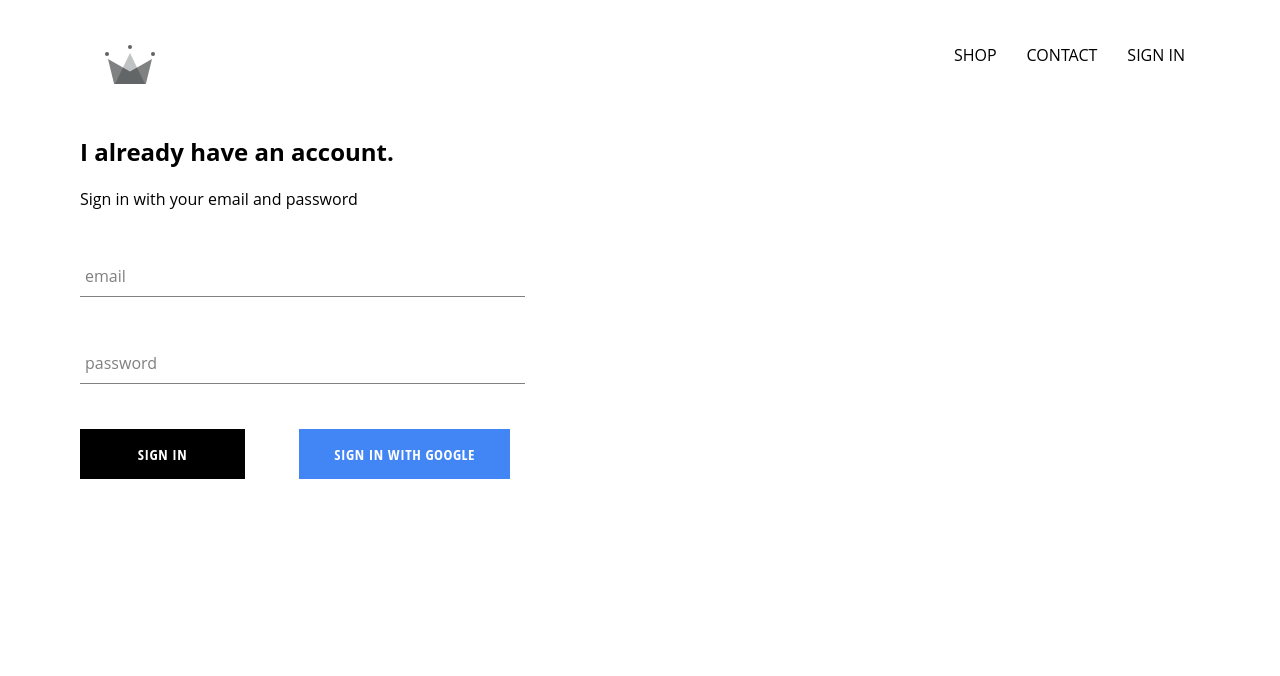
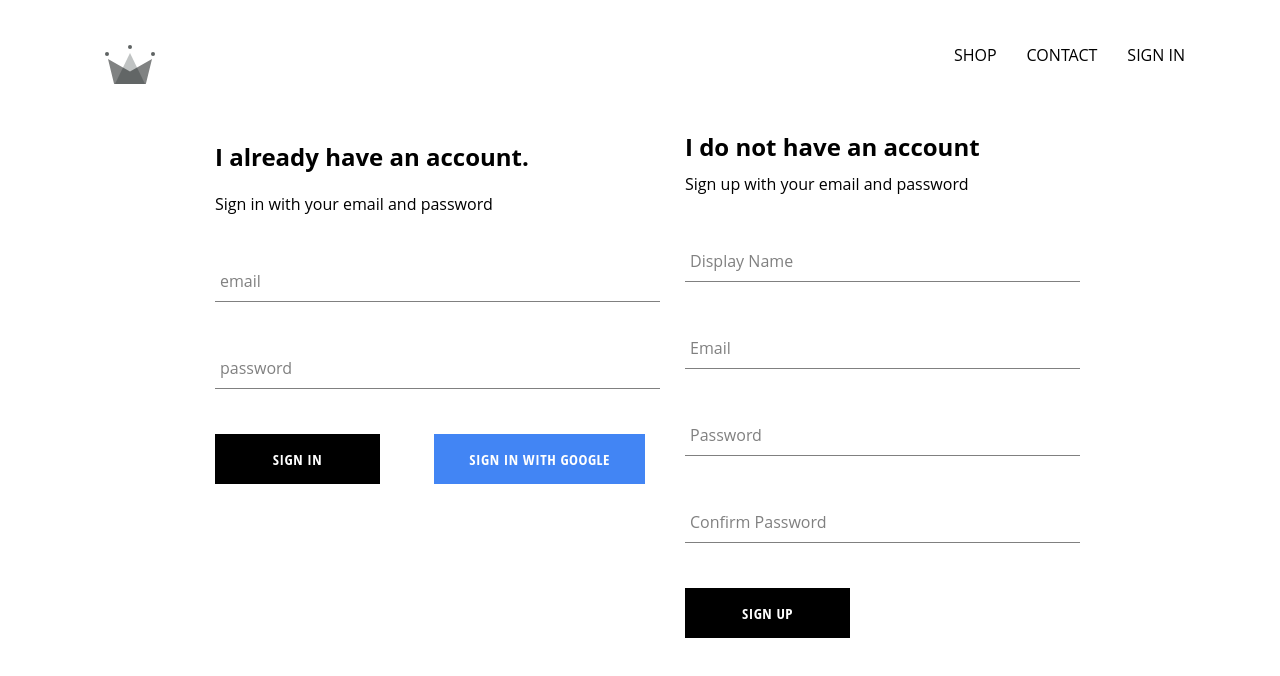
Before and after one commit to dimusiq/React-Firebase-E-Commerce, a React (Create React App) app: page /signin in a window 1280 px wide. Shown: the top 676 px of the page. Built offline with nearby package versions, Linux system fonts and the light colour scheme; no server answers; a web font is replaced by a local one.

Commit message:
added firebase tools and abillity to store auth users into firestore db

```diff
--- a/src/App.js
+++ b/src/App.js
@@ -7,7 +7,7 @@
 import ShopPage from '../src/pages/shop/shop.component.jsx'
 import Header from './components/header/header.component';
 import SignInAndSignUp from './pages/sign-in-sign-up/sign-in-and-sign-up.component';
-import { auth } from './firebase/firebase.utils'
+import { auth, createUserProfileDocument } from './firebase/firebase.utils'
 
 
 class App extends React.Component {
@@ -25,10 +25,20 @@
   //getting data from Firebase when state change  (someone signIn or signOut) and we're using method provide by firebase library
   componentDidMount(){
     //user state
-    this.unsubscribeFromAuth = auth.onAuthStateChanged( user => {
-      this.setState({ currentUser: user });
+    this.unsubscribeFromAuth = auth.onAuthStateChanged( async userAuth => {
+      if (userAuth) {
+        const userRef = await createUserProfileDocument(userAuth);
 
-      console.log(user);
+        userRef.onSnapshot(Snapshot => {
+          this.setState({
+            currentUser: {
+              id: Snapshot.id,
+              ...Snapshot.data()
+            }
+          });
+        });
+      }
+      this.setState({ currentUser: userAuth})
     })
   }
 
--- /dev/null
+++ b/src/components/sign-up/sign-up.component.jsx
@@ -0,0 +1,99 @@
+import React from 'react';
+
+import FormInput from '../form-input/form-input.component';
+import CustomButton from '../custom-button/custom-button.component';
+
+import { auth, createUserProfileDocument } from '../../firebase/firebase.utils';
+
+import './sign-up.styles.scss';
+
+class SignUp extends React.Component {
+    constructor(){
+        super();
+
+        this.state ={
+            displayName: '',
+            email: '',
+            password: '',
+            confirmPassword: ''
+        }
+    }
+
+    handleSubmit = async event =>{
+        event.preventDefault();
+
+        const { displayName, email, password, confirmPassword } = this.state;
+
+        if(password != confirmPassword){
+            alert ("password don't match");
+            return;
+        }
+        try{
+            const { user } = await auth.createUserWithEmailAndPassword(email, password)
+            await createUserProfileDocument(user, { displayName});
+            this.setState({
+            displayName: '',
+            email: '',
+            password: '',
+            confirmPassword: ''
+            })
+        }catch (error) {
+            console.error(error)
+        }
+    };
+
+    handleChange = event => {
+        const { name, value } = event.target;
+
+        this.setState({ [name]: value });
+    }
+
+    render(){
+        const { displayName, email, password, confirmPassword } = this.state;
+        return(
+            <div className='sign-up'>
+                <h2 className='title'>
+                I do not have an account
+                </h2>
+                <span>Sign up with your email and password</span>
+                <form className='sign-up-form' onSubmit={this.handleSubmit}>
+                    <FormInput
+                    type='text'
+                    name='displayName'
+                    value={displayName}
+                    onChange={this.handleChange}
+                    label='Display Name'
+                    required
+                    />
+                    <FormInput
+                    type='email'
+                    name='email'
+                    value={email}
+                    onChange={this.handleChange}
+                    label='Email'
+                    required
+                    />
+                    <FormInput
+                    type='password'
+                    name='password'
+                    value={password}
+                    onChange={this.handleChange}
+                    label='Password'
+                    required
+                    />
+                    <FormInput
+                    type='password'
+                    name='confirmPassword'
+                    value={confirmPassword}
+                    onChange={this.handleChange}
+                    label='Confirm Password'
+                    required
+                    />
+                    <CustomButton type='submit'> SIGN UP </CustomButton>
+                </form>
+            </div>
+        )
+    }
+}
+
+export default SignUp;
--- /dev/null
+++ b/src/components/sign-up/sign-up.styles.scss
@@ -0,0 +1,9 @@
+.sign-up {
+    display: flex;
+    flex-direction: column;
+    width: 380px;
+
+    .title {
+        margin: 10px 0;
+    }
+}
--- a/src/firebase/firebase.utils.js
+++ b/src/firebase/firebase.utils.js
@@ -13,6 +13,32 @@
   measurementId: "G-MMSM608PW9"
 };
 
+//function that allow us to take user off object //that we got back from our authentication library and //then store inside of our database
+export const createUserProfileDocument = async (userAuth, additionalData) =>{
+  if (!userAuth) return;
+
+  const userRef = firestore.doc(`users/${userAuth.uid}`);
+
+  const snapShot = await userRef.get();
+
+  if(!snapShot.exists) {
+    const { displayName, email } = userAuth;
+    const createAt = new Date();
+
+    try {
+      await userRef.set({
+        displayName,
+        email,
+        createAt,
+        ...additionalData
+      })
+    } catch (error){
+      console.log('error creating user', error.messages);
+    }
+  }
+  return userRef;
+};
+
 firebase.initializeApp(config);
 
 export const auth = firebase.auth();
--- a/src/pages/sign-in-sign-up/sign-in-and-sign-up.component.jsx
+++ b/src/pages/sign-in-sign-up/sign-in-and-sign-up.component.jsx
@@ -1,13 +1,14 @@
 import React from 'react';
 
 import SignIn from '../../components/sign-in/sign-in.component';
-
+import SignUp from '../../components/sign-up/sign-up.component';
 import './sign-in-and-sign-up.styles.scss';
 
 
 const SignInAndSignUp = () => (
-    <div className='sign'>
+    <div className='sign-in-and-sign-up'>
         <SignIn />
+        <SignUp />
     </div>
 )
 
--- a/src/pages/sign-in-sign-up/sign-in-and-sign-up.styles.scss
+++ b/src/pages/sign-in-sign-up/sign-in-and-sign-up.styles.scss
@@ -5,6 +5,13 @@
     top: -14px;
     font-size: 12px;
     color: $main-color;
+}
+
+.sign-in-and-sign-up {
+    width: 850px;
+    display: flex;
+    justify-content: space-between;
+    margin: 30px auto;
 }
 
 .group {
```
